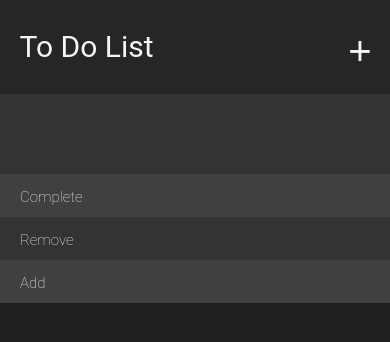
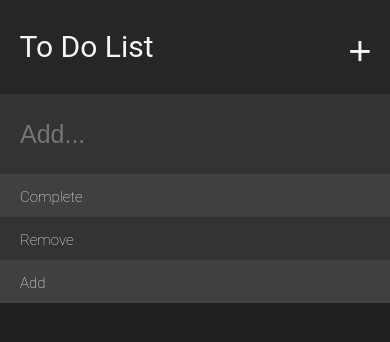
Before and after one commit to AdamWatts/ToDo-app, a website: page index.html in a window 390 px wide. Drawn offline with Linux system fonts and the light colour scheme.

Commit message:
mobile input :rageface:

```diff
--- a/assets/scss/style.scss
+++ b/assets/scss/style.scss
@@ -78,7 +78,6 @@ $input-border-focus: 1px solid rgba(255,255,255,0.5);
   box-sizing: border-box;
   background-color: $dark-list;
   border: $input-border;
-  z-index: 1;
 
   &:focus {
     border: $input-border-focus;
--- a/index.html
+++ b/index.html
@@ -15,7 +15,7 @@
       <h1 class="section-heading">To Do List
         <button class="heading-btn">+</button>
       </h1>
-      <input type="text" class="add-text" >
+      <input onkeydown="return addHandler(event.key)" type="text" class="add-text" placeholder="Add...">
       <ul class="todo-list">
         <li class="todo-list__item todo-list__item--first">
           <a class="todo-list__link" href="#">&times</a>
```
Also changed, not shown: assets/css/style.css, 1 other file.
